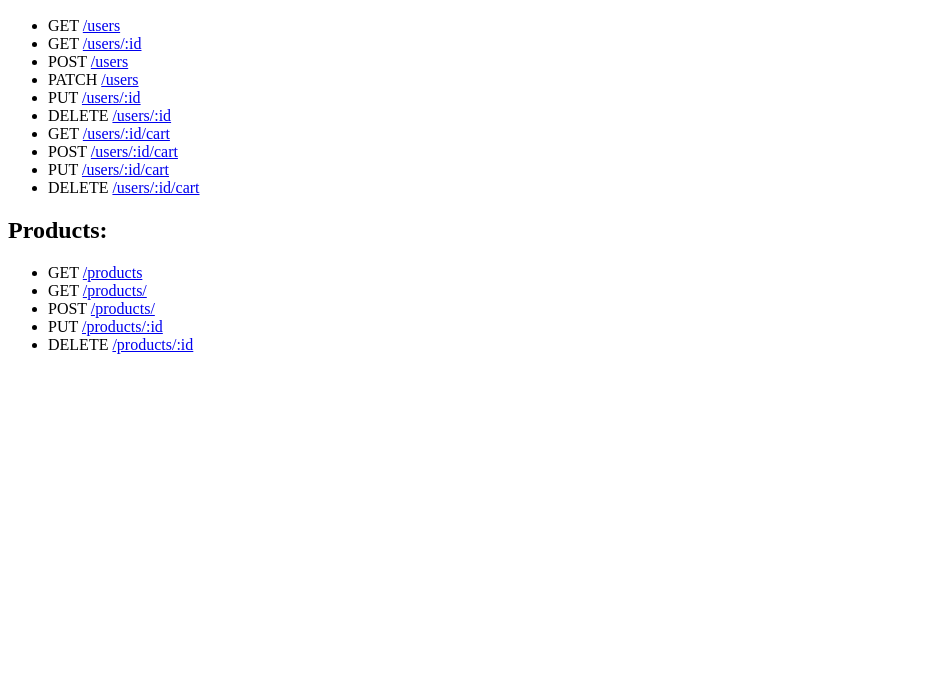
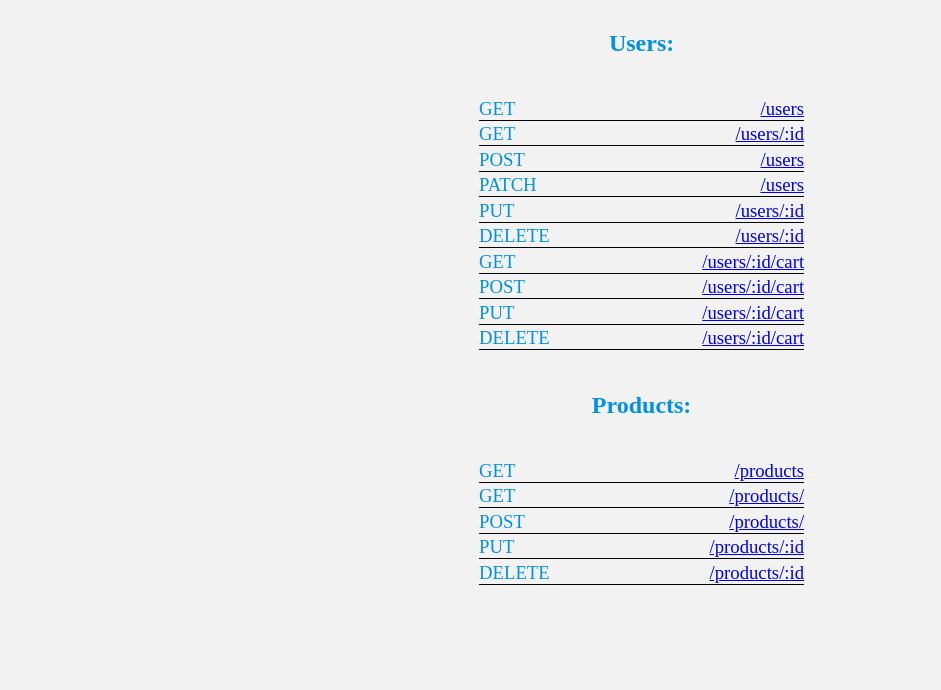
Before and after one commit to TOP-FLOOR-BOSS/ARt_back-end, a website: page views/index.html in a window 1280 px wide. Shown: the part 110-800 px from the top of the page, without its empty margins (0-941 px from the left). Drawn offline with Linux system fonts and the light colour scheme.

Commit message:
Update Endpoints

```diff
--- a/views/index.html
+++ b/views/index.html
@@ -11,23 +11,63 @@
     <h2>Users:</h2>
     <ul>
         <li><span>GET</span>     <a href="https://capt.herokuapp.com/users">/users</a>
-        <li><span>GET</span>      <a href="https://vinyl2api.herokuapp.com/users">/users/:id</a></li>
-        <li><span>POST</span>     <a href="https://vinyl2api.herokuapp.com/users">/users</a></li>
-        <li><span>PATCH</span>    <a href="https://vinyl2api.herokuapp.com/users">/users</a></li>
-        <li><span>PUT</span>      <a href="https://vinyl2api.herokuapp.com/users">/users/:id</a></li>
-        <li><span>DELETE</span>   <a href="https://vinyl2api.herokuapp.com/users">/users/:id</a></li>
-        <li><span>GET</span>      <a href="https://vinyl2api.herokuapp.com/users">/users/:id/cart</a></li></li>
-        <li><span>POST</span>     <a href="https://vinyl2api.herokuapp.com/users">/users/:id/cart</a></li></li>
-        <li><span>PUT</span>      <a href="https://vinyl2api.herokuapp.com/users">/users/:id/cart</a></li></li>
-        <li><span>DELETE</span>   <a href="https://vinyl2api.herokuapp.com/users">/users/:id/cart</a></li></li>
+        <li><span>GET</span>      <a href="https://capt.herokuapp.com/users/3">/users/:id</a></li>
+        <li><span>POST</span>     <a href="https://capt.herokuapp.com/users">/users</a></li>
+        <li><span>PATCH</span>    <a href="https://capt.herokuapp.com/users">/users</a></li>
+        <li><span>PUT</span>      <a href="https://capt.herokuapp.com/users/3">/users/:id</a></li>
+        <li><span>DELETE</span>   <a href="https://capt.herokuapp.com/users/3">/users/:id</a></li>
+        <li><span>GET</span>      <a href="https://capt.herokuapp.com/users/3">/users/:id/cart</a></li></li>
+        <li><span>POST</span>     <a href="https://capt.herokuapp.com/users/1/cart">/users/:id/cart</a></li></li>
+        <li><span>PUT</span>      <a href="https://capt.herokuapp.com/users/1/cart">/users/:id/cart</a></li></li>
+        <li><span>DELETE</span>   <a href="https://capt.herokuapp.com/users/1/cart">/users/:id/cart</a></li></li>
     </ul>
     <h2>Products:</h2>
         <ul>
-            <li><span>GET</span>      <a href="https://vinyl2api.herokuapp.com/products"> /products</a>
-            <li><span>GET</span>      <a href="https://vinyl2api.herokuapp.com/products"> /products/</a></li>
-            <li><span>POST</span>     <a href="https://vinyl2api.herokuapp.com/products"> /products/</a></li>
-            <li><span>PUT</span>      <a href="https://vinyl2api.herokuapp.com/products"> /products/:id</a></li>
-            <li><span>DELETE</span>   <a href="https://vinyl2api.herokuapp.com/products"> /products/:id</a></li>
+            <li><span>GET</span>      <a href="https://capt.herokuapp.com/products"> /products</a>
+            <li><span>GET</span>      <a href="https://capt.herokuapp.com/products"> /products/</a></li>
+            <li><span>POST</span>     <a href="https://capt.herokuapp.com/products"> /products/</a></li>
+            <li><span>PUT</span>      <a href="https://capt.herokuapp.com/products/1"> /products/:id</a></li>
+            <li><span>DELETE</span>   <a href="https://capt.herokuapp.com/products/1"> /products/:id</a></li>
         </ul>
 </body>
 </html>
+
+<style>
+
+body{
+            display: flex;
+            flex-flow: column wrap;
+            align-items: center;
+            min-width: 99vw;
+            background: #f2f2f2;
+            color: #0291e4;
+        }
+
+        ul{
+            list-style: none;
+            font-size: 1.17em;
+            padding: 0;
+        }
+
+        li{
+            display: flex;
+            width: 325px;
+            margin: 2.5px 2.5px 2.5px 2.5px;
+            justify-content: space-between;
+            border-bottom: 1px solid black;
+            transition: all 0.75s;
+        }
+
+        li:hover{
+            width: 350px;
+            background-color: #cecece;
+            transition: all 0.75s;
+        }
+
+        h1{
+            border-top: 1px solid black;
+            border-bottom: 1px solid black;
+            padding: 15px 0 15px 0;
+        }
+
+</style>
```
